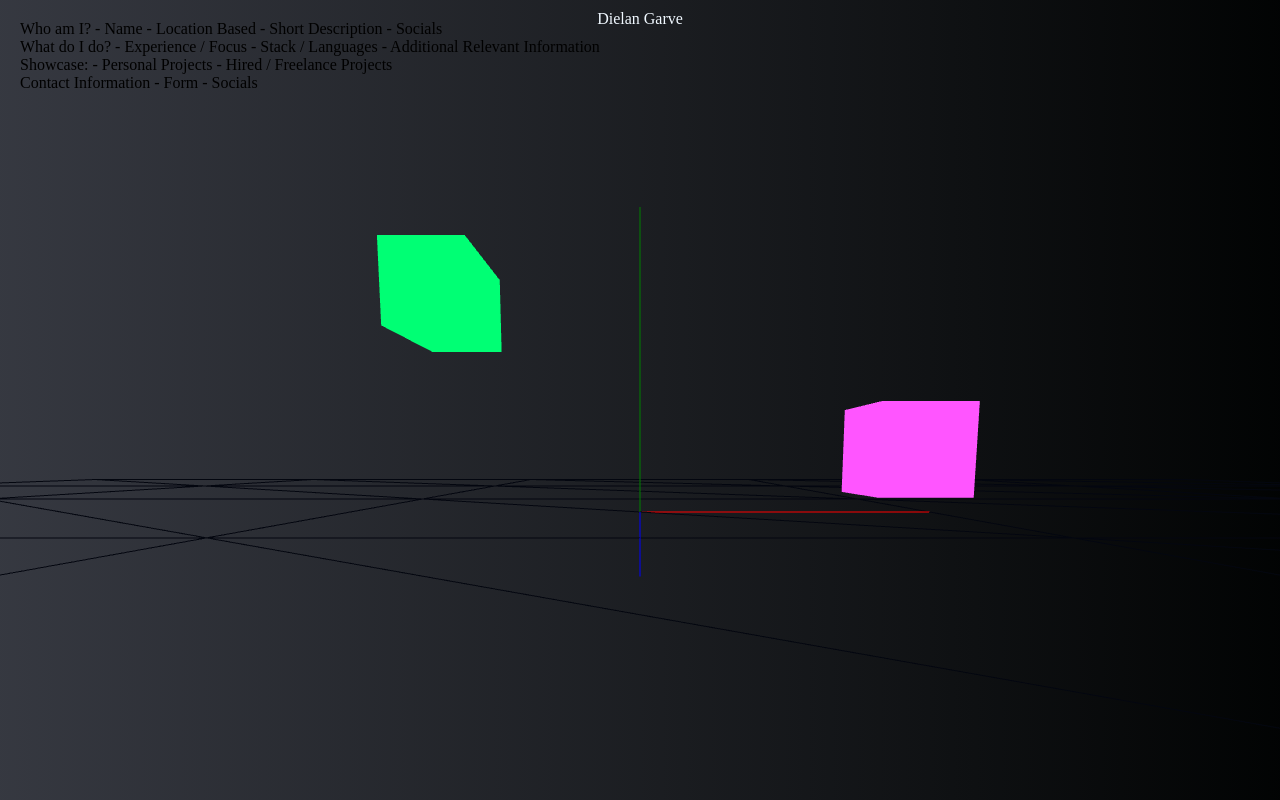
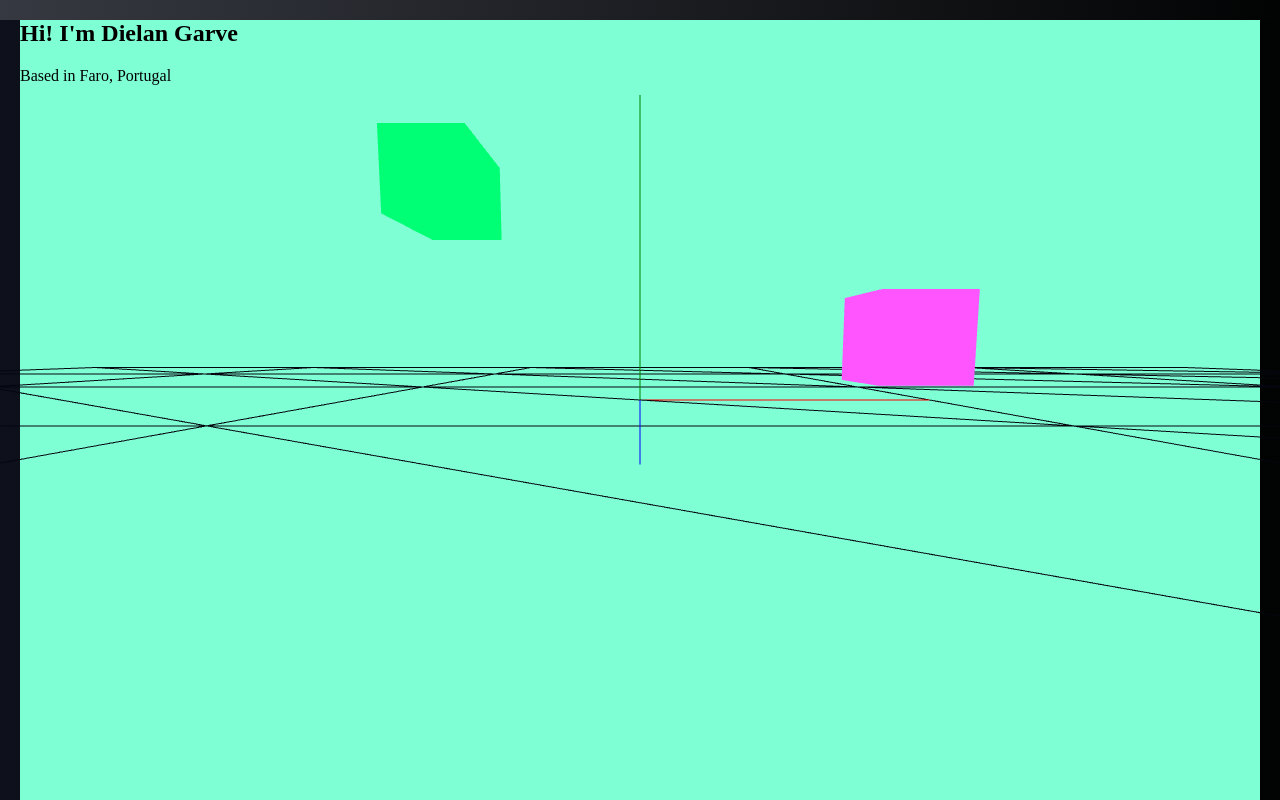
Before and after one commit to DGwebdes/proj-portfolio-3js, a website built with Vite: page index.html in a window 1280 px wide. Shown: the top 800 px of the page. Built offline with nearby package versions, Linux system fonts and the light colour scheme.

Commit message:
temporary hold. possible pivot to pixijs

```diff
--- a/index.html
+++ b/index.html
@@ -12,19 +12,30 @@
   </head>
 
   <body>
-    <div id="info">Dielan Garve</div>
-    <main style="width: auto; padding: 20px">
-      <section>
-        Who am I? - Name - Location Based - Short Description - Socials
+    <nav></nav>
+    <main class="container">
+      <section class="who-am-i">
+        <h2>Hi! I'm Dielan Garve</h2>
+        <p>Based in Faro, Portugal</p>
       </section>
-      <section>
-        What do I do? - Experience / Focus - Stack / Languages - Additional
-        Relevant Information
+      <section class="what-i-do">
+        <h2>Fullstack Developer</h2>
+        <p>Stack / Languages</p>
+        <p>Additional Relevant Information</p>
       </section>
-      <section>
+      <section class="showcase">
         Showcase: - Personal Projects - Hired / Freelance Projects
       </section>
-      <section>Contact Information - Form - Socials</section>
+      <section class="contact">
+        <h2>Get in Contact</h2>
+        <form action="">
+          <input type="text" placeholder="Name" />
+          <input type="email" placeholder="Email" />
+          <textarea placeholder="Your Message"></textarea>
+          <button type="submit">Send</button>
+        </form>
+        <div class="socials">Social Media Links</div>
+      </section>
     </main>
 
     <script type="module" src="main.js"></script>
--- a/styles.css
+++ b/styles.css
@@ -1,19 +1,46 @@
+:root {
+  --color1: #03060f;
+  --color2: #020404;
+}
+html,
 body {
-    margin: 0;
-    box-sizing: border-box;
-    /* overflow: scroll;  */
-
-    background: hsla(225, 67%, 4%, 0.8);
-    background: linear-gradient(90deg, hsla(225, 67%, 4%, 0.8) 0%, hsla(180, 33%, 1%, 1) 100%);
-    filter: progid: DXImageTransform.Microsoft.gradient(startColorstr="#03060f", endColorstr="#020404", GradientType=1);
+  margin: 0;
+  padding: 0;
+  box-sizing: border-box;
+  background: linear-gradient(
+    90deg,
+    hsla(225, 67%, 4%, 0.8) 0%,
+    hsla(180, 33%, 1%, 1) 100%
+  );
+}
+body::-webkit-scrollbar {
+  display: none;
+}
+canvas {
+  position: fixed;
+  top: 0;
+  left: 0;
 }
 
-#info {
-    position: absolute;
-    top: 10px;
-    width: 100%;
-    text-align: center;
-    z-index: 100;
-    display: block;
-    color: aliceblue;
+.container {
+  width: auto;
+  padding: 0 20px;
+  height: auto;
 }
+
+.what-i-do,
+.who-am-i {
+  background-color: aquamarine;
+
+  height: 100vh;
+}
+.contact {
+  background-color: coral;
+
+  height: 100vh;
+}
+.showcase {
+  background-color: lightgray;
+
+  height: 100vh;
+}
--- a/utils/scene.js
+++ b/utils/scene.js
@@ -15,10 +15,10 @@ const near = 0.1;
 const far = 1000;
 // Initialize Camera
 export const camera = new THREE.PerspectiveCamera(
-    FOV,
-    width / height,
-    near,
-    far,
+  FOV,
+  width / height,
+  near,
+  far
 );
 camera.position.z = MAX_DISTANCE;
 camera.position.y = MIN_DISTANCE;
@@ -31,7 +31,10 @@ export const light = new THREE.AmbientLight(color, intensity);
 // const directionalLight = new THREE.DirectionalLight( color, intensity * 0.5 );
 
 // Initialize Renderer
-export const renderer = new THREE.WebGLRenderer({ antialias: true, alpha: true });
+export const renderer = new THREE.WebGLRenderer({
+  antialias: true,
+  alpha: true,
+});
 renderer.setSize(width, height);
 
 // Initializing RayCaster and Intersections Listeners
```
Also changed, not shown: utils/listeners.js (+11 -3 lines), 1 other file.
